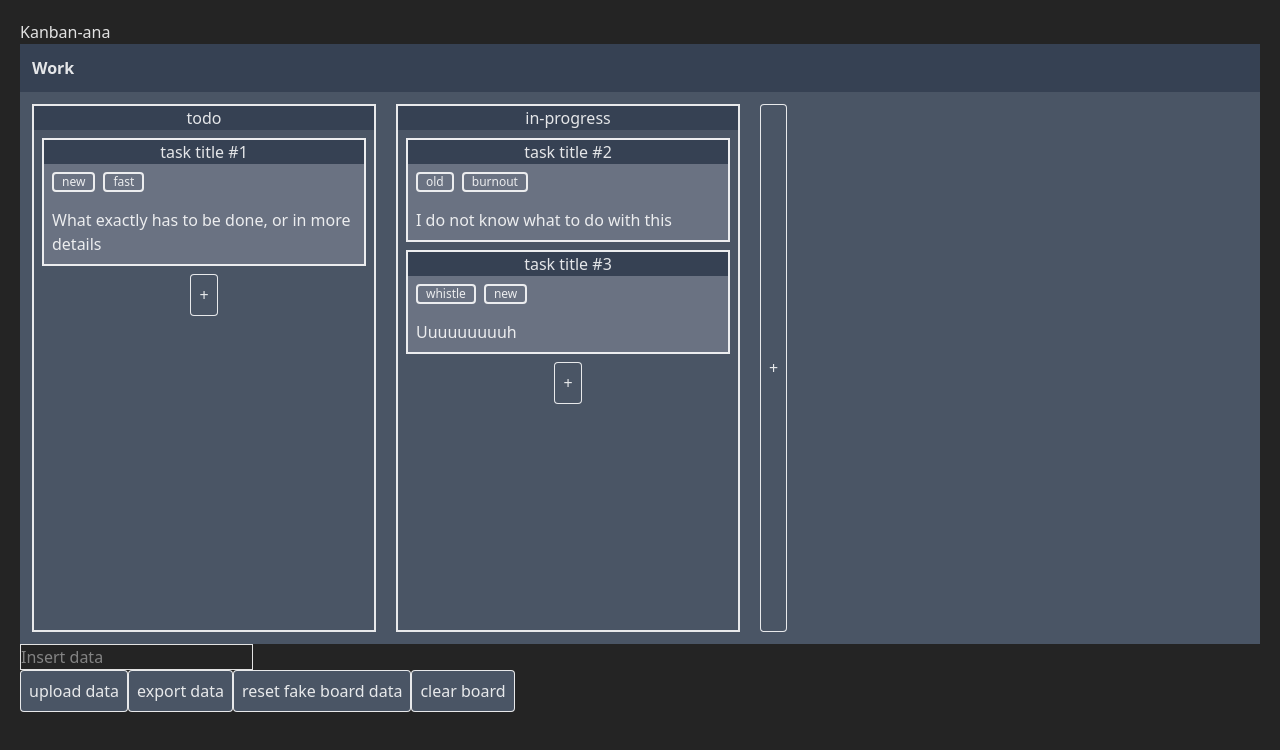
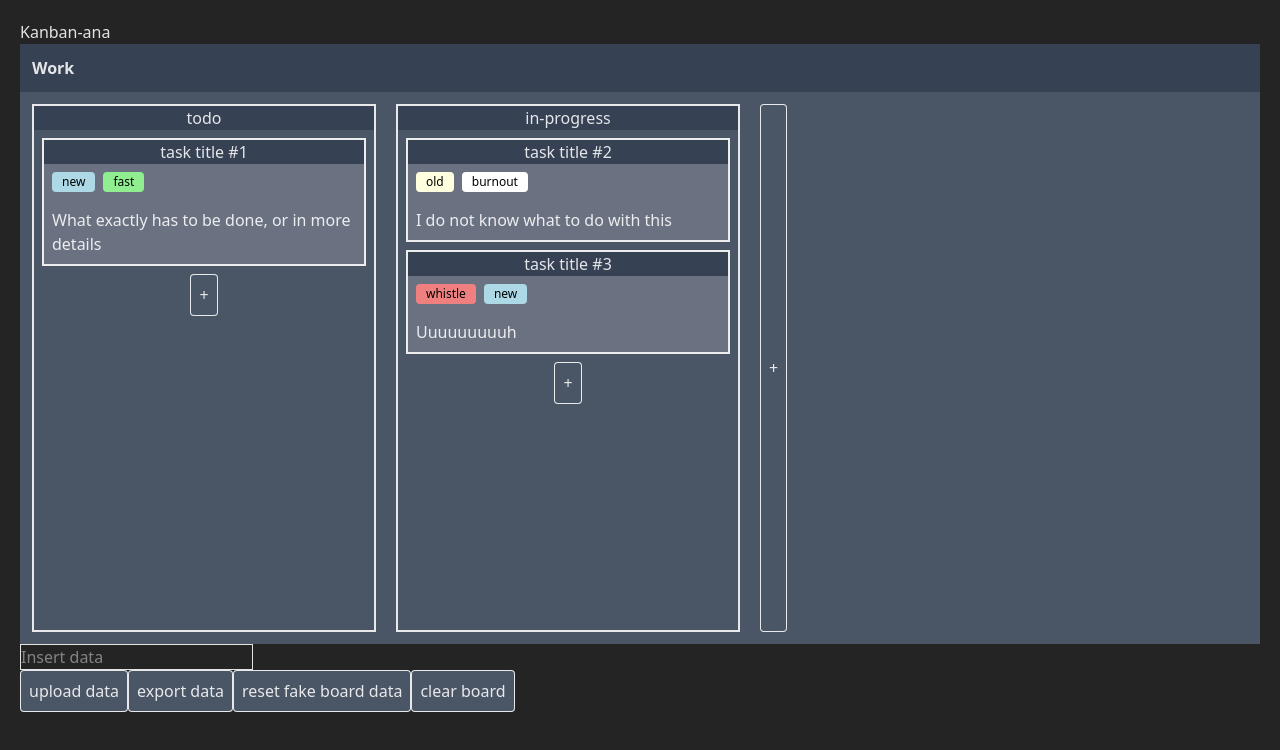
Before and after one commit to Ado-go/kanban, a React (Vite) app: page / in a window 1280 px wide. Shown: the top 750 px of the page. Built offline with nearby package versions, Linux system fonts and the light colour scheme.

Commit message:
feat: badge colors

```diff
--- a/src/App.tsx
+++ b/src/App.tsx
@@ -16,6 +16,7 @@ function App() {
       <Board
         name={boardData.name}
         columns={boardData.columns}
+        badgeData={badgeData}
         setBoardData={setBoardData}
       />
       <input
--- a/src/components/Badge.tsx
+++ b/src/components/Badge.tsx
@@ -1,10 +1,14 @@
 type BadgeProps = {
   badgeName: string;
+  color: string;
 };
 
-export default function Badge({ badgeName }: BadgeProps) {
+export default function Badge({ badgeName, color }: BadgeProps) {
   return (
-    <div className="border-2 rounded pl-2 pr-2">
+    <div
+      className="border-2 text-black rounded pl-2 pr-2"
+      style={{ backgroundColor: color, borderColor: color }}
+    >
       <p className="text-xs">{badgeName}</p>
     </div>
   );
--- a/src/components/Board.tsx
+++ b/src/components/Board.tsx
@@ -2,14 +2,21 @@ import type { BoardTypes } from "../types/boardTypes";
 import type { ColumnDataType } from "../types/columnTypes";
 import Column from "./Column";
 import Button from "./Button";
+import type { BadgeTypes } from "../types/badgeTypes";
 
 type BoardProps = {
   name: string;
   columns: ColumnDataType[];
+  badgeData: BadgeTypes;
   setBoardData: React.Dispatch<React.SetStateAction<BoardTypes>>;
 };
 
-export default function Board({ name, columns, setBoardData }: BoardProps) {
+export default function Board({
+  name,
+  columns,
+  badgeData,
+  setBoardData,
+}: BoardProps) {
   return (
     <div className="bg-gray-600 h-150 flex flex-col">
       <h1 className="bg-gray-700 p-3 font-bold">{name}</h1>
@@ -20,6 +27,7 @@ export default function Board({ name, columns, setBoardData }: BoardProps) {
             id={column.id}
             title={column.title}
             cardsData={column.cards}
+            badgeData={badgeData}
             setBoardData={setBoardData}
           />
         ))}
--- a/src/components/Card.tsx
+++ b/src/components/Card.tsx
@@ -1,15 +1,23 @@
 import Badge from "./Badge";
 import { useSortable } from "@dnd-kit/sortable";
 import { CSS } from "@dnd-kit/utilities";
+import type { BadgeTypes } from "../types/badgeTypes";
 
 type CardProps = {
   id: string;
   title: string;
   description: string;
+  badgeData: BadgeTypes;
   badges: string[];
 };
 
-export default function Card({ id, title, description, badges }: CardProps) {
+export default function Card({
+  id,
+  title,
+  description,
+  badgeData,
+  badges,
+}: CardProps) {
   const { attributes, listeners, setNodeRef, transform, transition } =
     useSortable({
       id: id,
@@ -30,7 +38,7 @@ export default function Card({ id, title, description, badges }: CardProps) {
       <h1 className="text-center bg-gray-700">{title}</h1>
       <div className="p-2 flex gap-2">
         {badges.map((badge) => (
-          <Badge key={badge} badgeName={badge} />
+          <Badge key={badge} color={badgeData[badge]} badgeName={badge} />
         ))}
       </div>
       <p className="p-2 w-80">{description}</p>
--- a/src/components/Column.tsx
+++ b/src/components/Column.tsx
@@ -17,11 +17,13 @@ import {
 import Button from "./Button";
 import Card from "./Card";
 import type { BoardTypes } from "../types/boardTypes";
+import type { BadgeTypes } from "../types/badgeTypes";
 
 type ColumnProps = {
   id: string;
   title: string;
   cardsData: CardDataType[];
+  badgeData: BadgeTypes;
   setBoardData: React.Dispatch<React.SetStateAction<BoardTypes>>;
 };
 
@@ -29,6 +31,7 @@ export default function Column({
   id,
   title,
   cardsData,
+  badgeData,
   setBoardData,
 }: ColumnProps) {
   const sensors = useSensors(
@@ -79,6 +82,7 @@ export default function Column({
               id={card.id}
               title={card.title}
               description={card.description}
+              badgeData={badgeData}
               badges={card.badges}
             />
           ))}
--- a/src/constants/fakeData.ts
+++ b/src/constants/fakeData.ts
@@ -35,9 +35,9 @@ export const boardFakeData = {
 };
 
 export const bageFakeData = {
-  new: "blue",
-  fast: "green",
-  old: "yellow",
+  new: "lightblue",
+  fast: "lightgreen",
+  old: "lightyellow",
   burnout: "white",
-  whistle: "red",
+  whistle: "lightcoral",
 };
```
